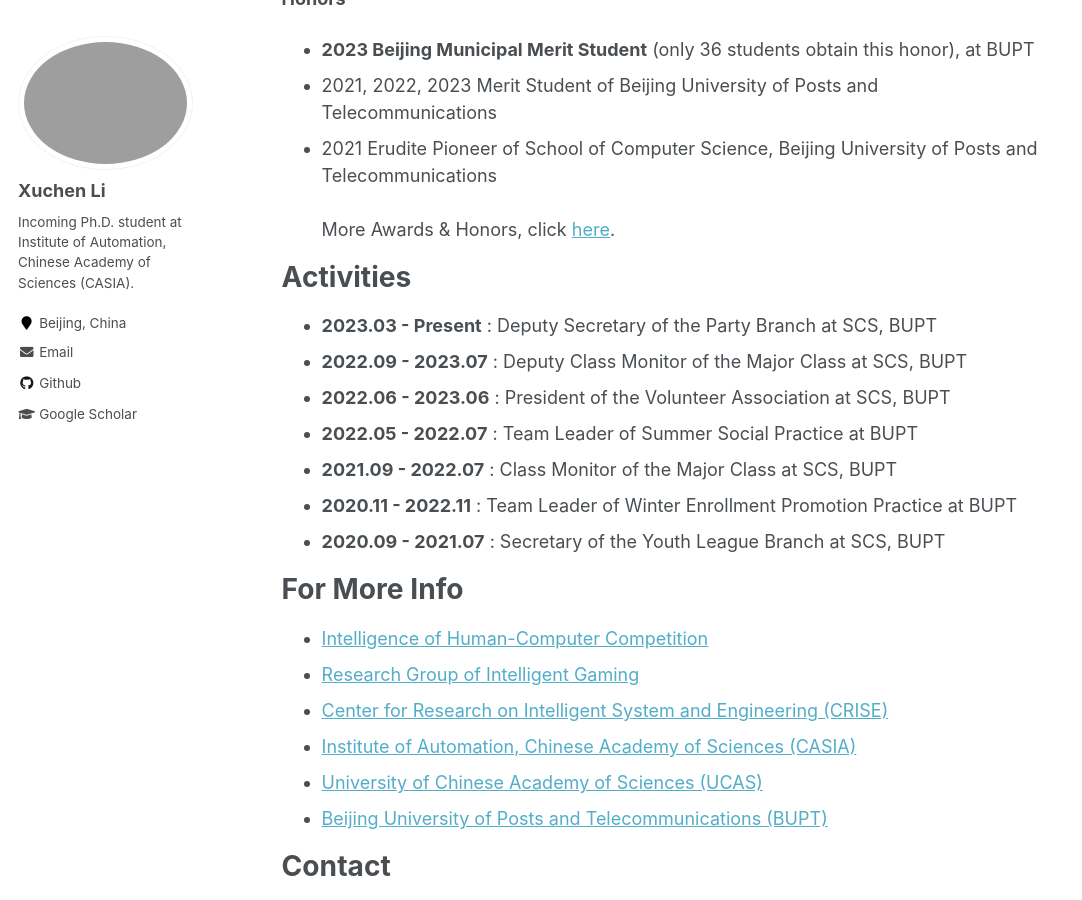
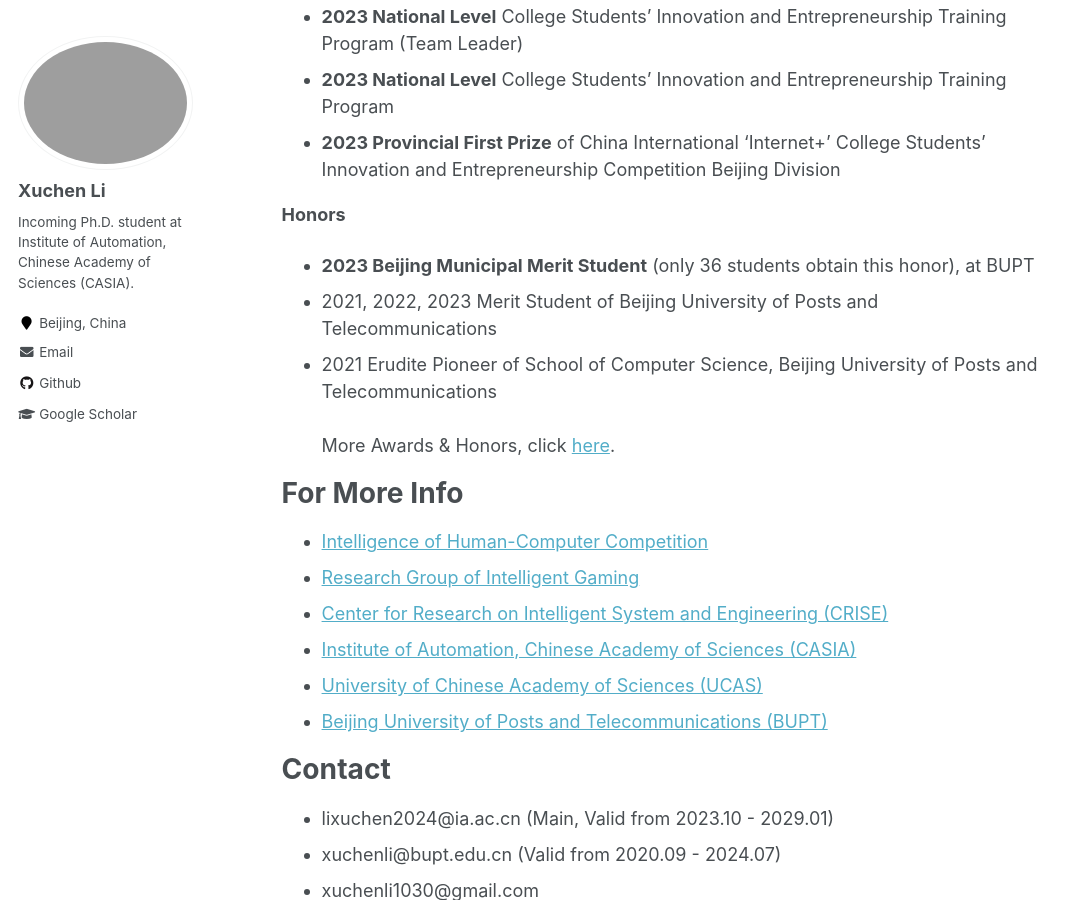
Before and after one commit to Xuchen-Li/Xuchen-Li.github.io, a Jekyll site: the page built from _pages/about.md, in a window 1280 px wide and 900 px high, scrolled down 3201 px. Shown: the whole window, without its empty margins (0-1082 px from the left). Built offline with Jekyll 4.4.1, drawn with Linux system fonts in a browser that asks for light colours; some of the changed text lies outside the part shown.

Commit message:
Update about.md

```diff
--- a/_pages/about.md
+++ b/_pages/about.md
@@ -91,17 +94,6 @@ Awards & Honors
 More Awards & Honors, click [here](https://xuchen-li.github.io/awards&honors/).
 
 
-Activities
-======
-* **2023.03 - Present** : Deputy Secretary of the Party Branch at SCS, BUPT
-* **2022.09 - 2023.07** : Deputy Class Monitor of the Major Class at SCS, BUPT
-* **2022.06 - 2023.06** : President of the Volunteer Association at SCS, BUPT
-* **2022.05 - 2022.07** : Team Leader of Summer Social Practice at BUPT
-* **2021.09 - 2022.07** : Class Monitor of the Major Class at SCS, BUPT
-* **2020.11 - 2022.11** : Team Leader of Winter Enrollment Promotion Practice at BUPT
-* **2020.09 - 2021.07** : Secretary of the Youth League Branch at SCS, BUPT
-
-
 For More Info
 ======
 * [Intelligence of Human-Computer Competition](http://turingai.ia.ac.cn/)
```
Also changed, not shown: other parts of _pages/about.md (+3 -0 lines).
